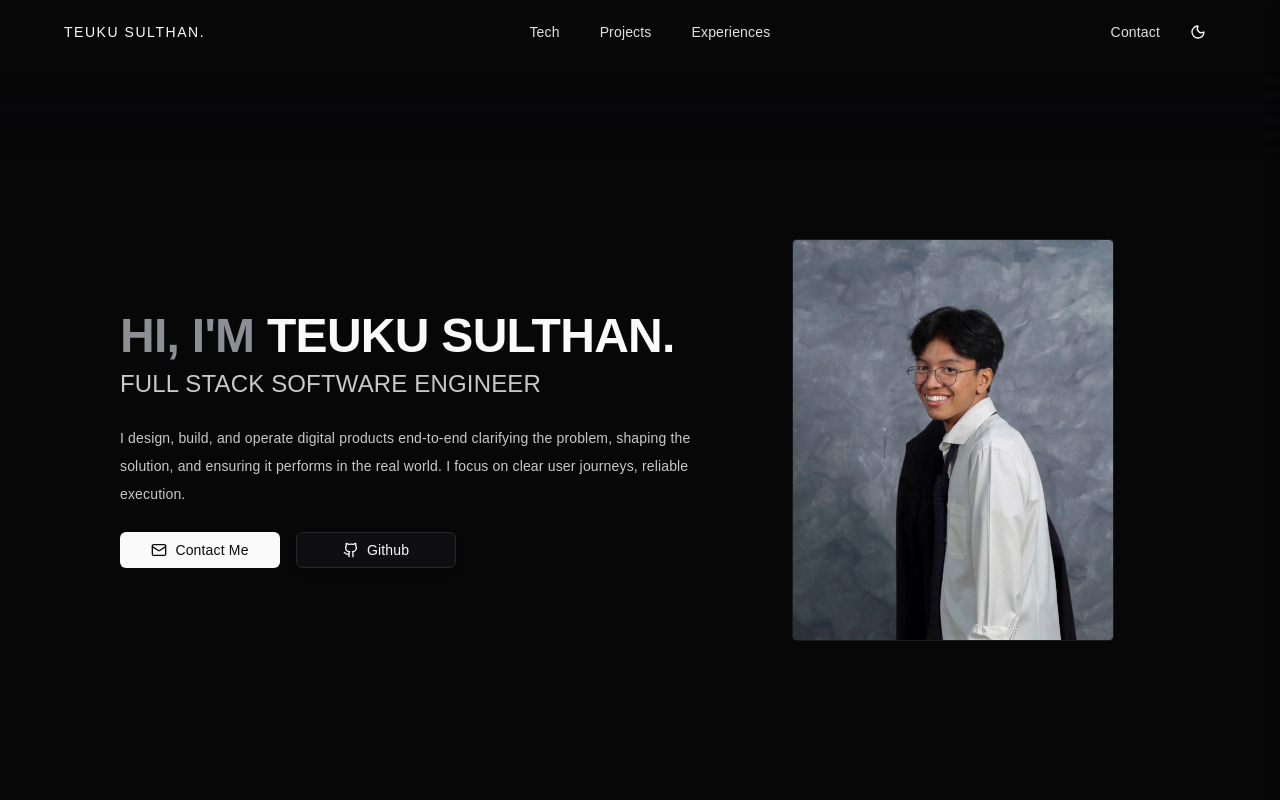
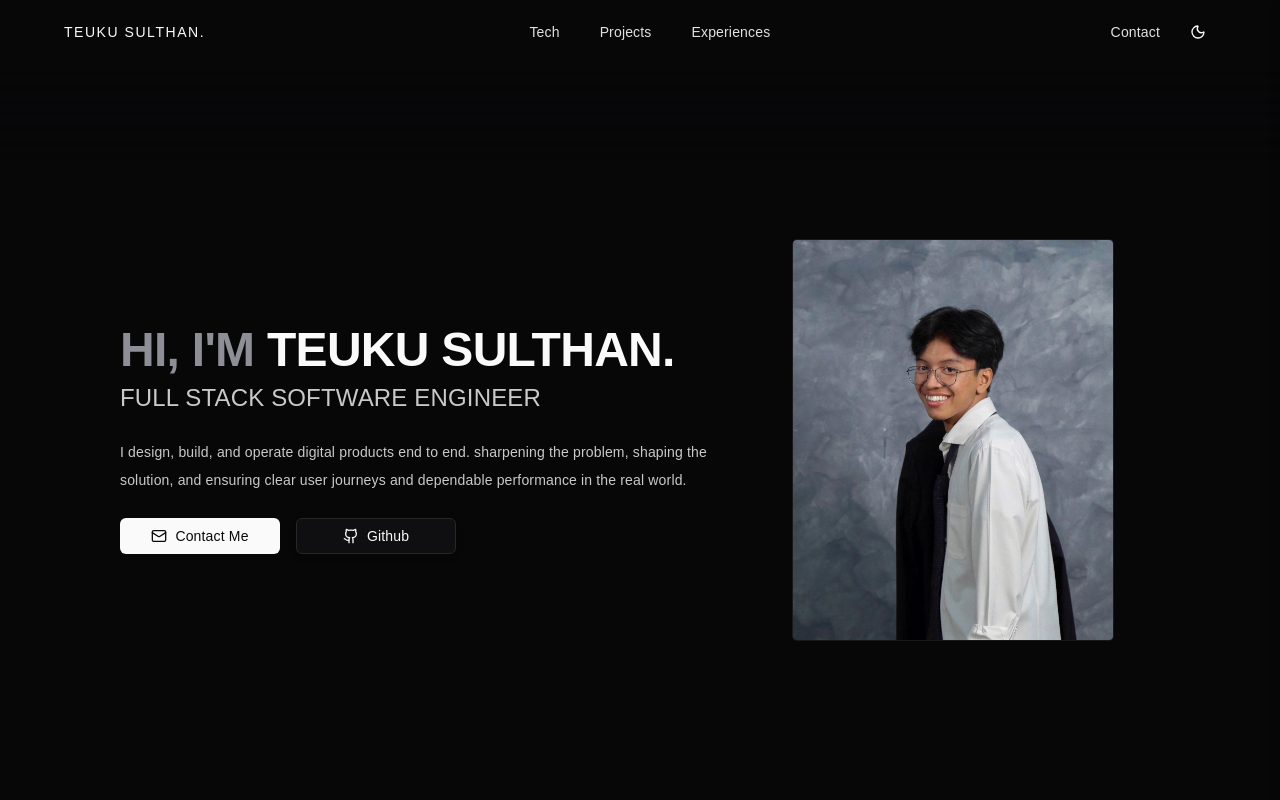
Before and after one commit to teukusulthan/personal-web, a Next.js app: page / in a window 1280 px wide. Shown: the top 800 px of the page. Built offline with nearby package versions, Linux system fonts and the light colour scheme.

Commit message:
fix: fix hero section ccontent

```diff
--- a/components/Hero.tsx
+++ b/components/Hero.tsx
@@ -35,10 +35,9 @@ export default function Hero() {
               FULL STACK SOFTWARE ENGINEER
             </h2>
             <p className="mt-6 max-w-2xl text-sm leading-7 text-foreground/80 sm:text-md mx-auto md:mx-0">
-              I design, build, and operate digital products end-to-end
-              clarifying the problem, shaping the solution, and ensuring it
-              performs in the real world. I focus on clear user journeys,
-              reliable execution.
+              I design, build, and operate digital products end to end.
+              sharpening the problem, shaping the solution, and ensuring clear
+              user journeys and dependable performance in the real world.
             </p>
 
             <Button
```
